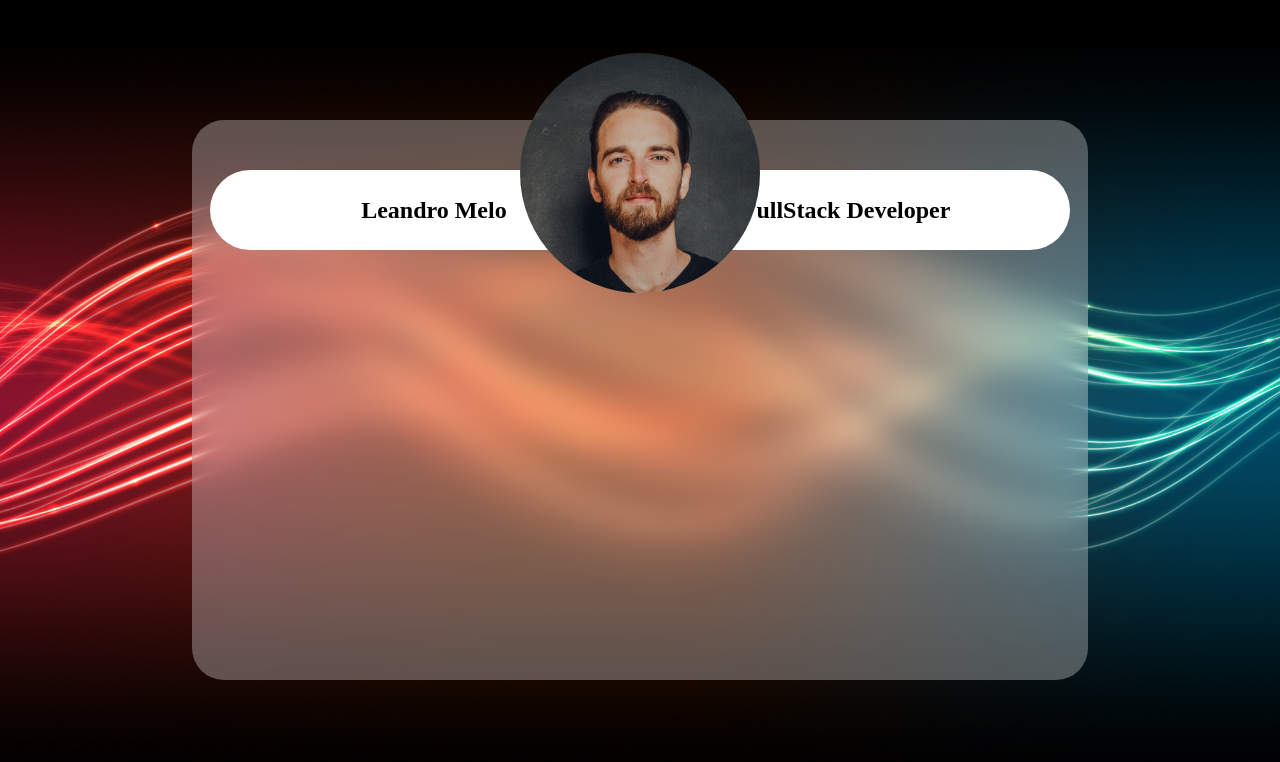
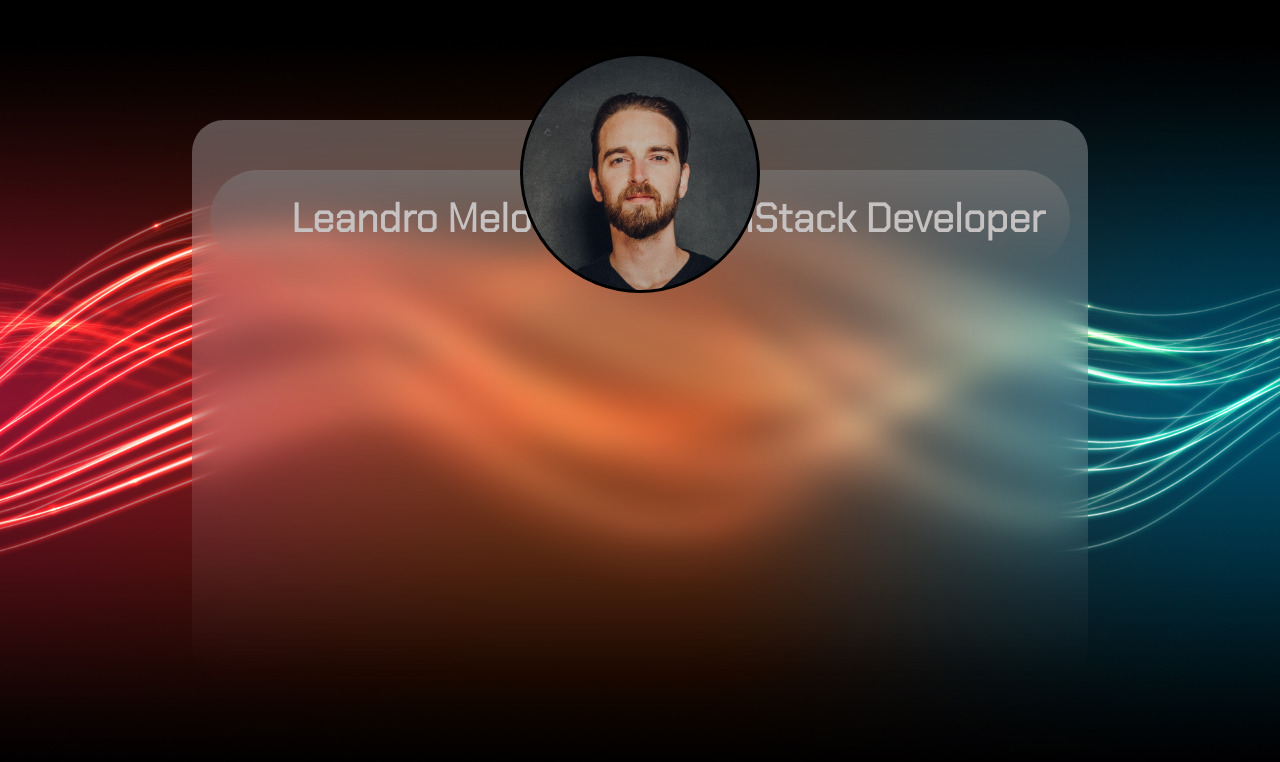
Before and after one commit to Tpleme/PersonalWebPage, a plain HTML site: page src/index.html in a window 1280 px wide. Drawn offline with Linux system fonts and the light colour scheme.

Commit message:
Added picture and name fields

```diff
--- a/src/index.css
+++ b/src/index.css
@@ -20,7 +20,7 @@ main {
     min-height: 70vh;
     min-width: 100vh;
     width: 70%;
-    background: linear-gradient(to right bottom, rgba(255, 255, 255, 0.3), rgba(255,255,255,0.3));
+    background: linear-gradient(to bottom, rgba(255, 255, 255, 0.3), rgba(255, 255, 255, 0));
     border-radius: 2rem;
     z-index: 2;
     backdrop-filter: blur(1rem);
@@ -43,35 +43,35 @@ main {
     height: 15rem;
     top: -12%;
     border-radius: 50%;
+    border-style: solid;
     position: absolute;
 }
 
-.personName {
-
-    background: white;
-    width: 50%;
-    height: 5rem;
-    left: 2%;
-    top: 9%;
+.personName,
+.jobDiv {
+    background: linear-gradient(to bottom, rgba(122, 121, 121, 0.6), rgba(255, 255, 255, 0));
+    width: 45%;
+    height: 6rem;
     position: absolute;
-    border-radius: 20rem;
     z-index: -1;
     display: flex;
     align-items: center;
     justify-content: center;
+    border-radius: 20rem;
+}
+
+.personName {
+    left: 2%;
+    top: 9%;
 }
 
 .jobDiv {
-
-    background: white;
-    width: 50%;
-    height: 5rem;
     right: 2%;
     top: 9%;
-    position: absolute;
-    border-radius: 20rem;
-    z-index: -1;
-    display: flex;
-    align-items: center;
-    justify-content: center;
 }
+
+h1 {
+    color: rgb(199, 194, 194);
+    font-family: 'Chakra Petch', sans-serif;
+    font-size: 40px;
+}
--- a/src/index.html
+++ b/src/index.html
@@ -1,24 +1,34 @@
 <!DOCTYPE html>
 <html lang="en">
+
 <head>
     <meta charset="UTF-8">
     <meta name="viewport" content="width=device-width, initial-scale=1.0">
+    <link rel="preconnect" href="https://fonts.gstatic.com">
+    <link href="https://fonts.googleapis.com/css2?family=Chakra+Petch:wght@300&family=Teko:wght@300&display=swap" rel="stylesheet">
     <link rel="stylesheet" type="text/css" href="index.css">
     <title>Leandro Melo</title>
 </head>
+
 <body>
     <main>
         <section class="glass">
+
             <div class="nameDiv">
                 <div class="portrait"></div>
+
                 <div class="personName">
                     <h1>Leandro Melo</h1>
                 </div>
+
                 <div class="jobDiv">
                     <h1>FullStack Developer</h1>
                 </div>
+
             </div>
+
         </section>
     </main>
 </body>
+
 </html>
```
